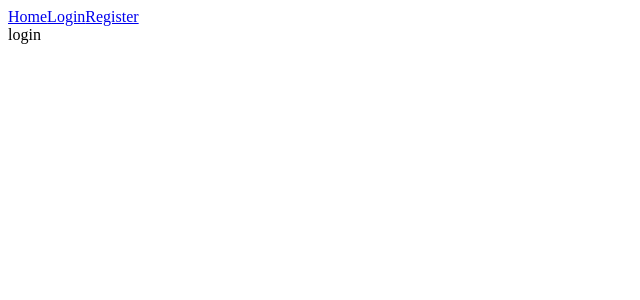
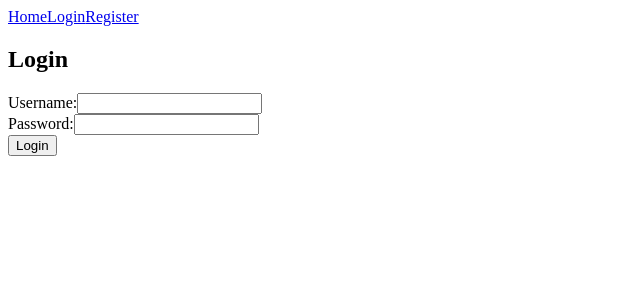
Before and after one commit to Zsotya/Poke-Task, a Vue app in the folder frontend/: page /login in a window 1280 px wide. Shown: the top 300 px of the page, without its empty margins (0-640 px from the left). Built offline with nearby package versions, Linux system fonts and the light colour scheme.

Commit message:
Created LoginView.vue

```diff
--- a/frontend/src/views/LoginView.vue
+++ b/frontend/src/views/LoginView.vue
@@ -1,5 +1,48 @@
-<template>login</template>
+<template>
+  <div class="login-form">
+    <h2>Login</h2>
+    <form @submit.prevent="loginUser">
+      <div>
+        <label for="username">Username:</label>
+        <input type="text" id="username" v-model="username" required />
+      </div>
+      <div>
+        <label for="password">Password:</label>
+        <input type="password" id="password" v-model="password" required />
+      </div>
+      <button type="submit">Login</button>
+      <p v-if="error" class="error">{{ error }}</p>
+    </form>
+  </div>
+</template>
 
-<script setup></script>
+<script setup>
+import { ref } from "vue";
+import axios from "axios";
+
+// Initialize data
+const username = ref("");
+const password = ref("");
+const error = ref(null);
+
+// Login function
+const loginUser = async () => {
+  try {
+    // Send credentials to "POST /api/login" endpoint
+    const response = await axios.post("http://localhost:3000/api/login", {
+      username: username.value,
+      password: password.value,
+    });
+    console.log(response.data);
+
+    // Handle successful login
+    console.log("Login successful");
+  } catch (err) {
+    // Error handling
+    console.error("Error logging in:", err.response.data.error);
+    error.value = err.response.data.error;
+  }
+};
+</script>
 
 <style scoped></style>
```
